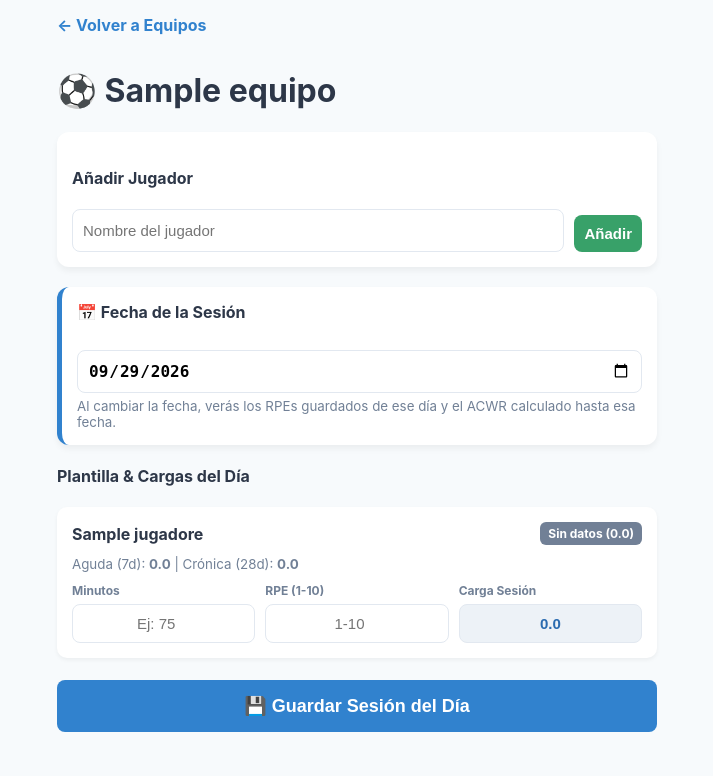
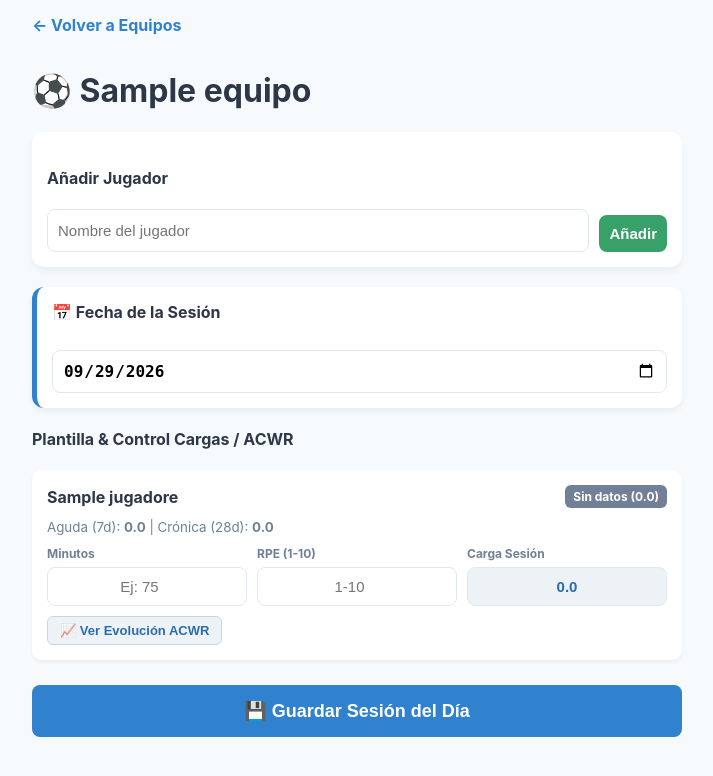
Before and after one commit to arnaufolch99/ACWR_app, a Flask app: page /equipo/1 in a window 1280 px wide. Shown: the top 776 px of the page, without its empty margins (283-996 px from the left). Run offline with Flask 3, Linux system fonts and the light colour scheme; tables that the repository leaves empty hold one stand-in row (values such as "Sample post").

Commit message:
Update equipo.html

```diff
--- a/templates/equipo.html
+++ b/templates/equipo.html
@@ -4,19 +4,22 @@
     <meta charset="UTF-8">
     <meta name="viewport" content="width=device-width, initial-scale=1.0">
     <title>{{ equipo_nombre }} - Monitor ACWR</title>
+    <script src="https://cdn.jsdelivr.net/npm/chart.js"></script>
     <style>
-        body { font-family: -apple-system, BlinkMacSystemFont, "Segoe UI", Roboto, sans-serif; max-width: 600px; margin: 0 auto; padding: 15px; background-color: #f7fafc; color: #2d3748; }
+        body { font-family: -apple-system, BlinkMacSystemFont, "Segoe UI", Roboto, sans-serif; max-width: 650px; margin: 0 auto; padding: 15px; background-color: #f7fafc; color: #2d3748; }
         a.back { display: inline-block; margin-bottom: 15px; color: #3182ce; text-decoration: none; font-weight: bold; }
         .card { background: white; padding: 15px; border-radius: 12px; box-shadow: 0 4px 6px rgba(0,0,0,0.05); margin-bottom: 20px; }
         input, select, button { padding: 10px; margin-top: 6px; border-radius: 8px; border: 1px solid #e2e8f0; font-size: 15px; box-sizing: border-box; }
         button { background-color: #38a169; color: white; border: none; font-weight: bold; cursor: pointer; }
-        .jugador-card { background: white; padding: 15px; margin-bottom: 12px; border-radius: 10px; box-shadow: 0 2px 4px rgba(0,0,0,0.05); }
+        .jugador-card { background: white; padding: 15px; margin-bottom: 15px; border-radius: 10px; box-shadow: 0 2px 4px rgba(0,0,0,0.05); }
         .jugador-header { display: flex; justify-content: space-between; align-items: center; margin-bottom: 8px; }
         .badge { padding: 4px 8px; border-radius: 6px; color: white; font-weight: bold; font-size: 12px; display: inline-block; }
         .inputs-row { display: flex; gap: 10px; margin-top: 10px; }
         .inputs-row div { flex: 1; }
         .inputs-row label { font-size: 12px; color: #718096; display: block; font-weight: bold; }
         .inputs-row input { width: 100%; text-align: center; }
+        .toggle-chart-btn { background-color: #edf2f7; color: #2b6cb0; border: 1px solid #cbd5e0; margin-top: 10px; font-size: 13px; padding: 6px 12px; border-radius: 6px; width: auto; font-weight: bold; }
+        .chart-container { display: none; margin-top: 15px; background: #faf5ff; padding: 10px; border-radius: 8px; border: 1px solid #e9d8fd; }
     </style>
 </head>
 <body>
@@ -34,18 +37,15 @@
         </form>
     </div>
 
-    <!-- Selector de Fecha para Consultar / Registrar -->
+    <!-- Selector de Fecha -->
     <form action="/registrar-carga/{{ equipo_id }}" method="POST">
         <div class="card" style="border-left: 5px solid #3182ce;">
             <h4 style="margin-top:0;">📅 Fecha de la Sesión</h4>
             <input type="date" name="fecha" id="fechaField" value="{{ fecha_sel }}" onchange="cambiarFecha(this.value)" style="width: 100%; font-size: 16px; font-weight: bold;">
-            <small style="color: #718096; display: block; margin-top: 5px;">
-                Al cambiar la fecha, verás los RPEs guardados de ese día y el ACWR calculado hasta esa fecha.
-            </small>
         </div>
 
         {% if jugadores %}
-        <h4>Plantilla & Cargas del Día</h4>
+        <h4>Plantilla & Control Cargas / ACWR</h4>
         {% for j in jugadores %}
             <div class="jugador-card">
                 <div class="jugador-header">
@@ -70,6 +70,14 @@
                         <input type="text" value="{{ j.carga_dia }}" readonly style="background-color: #edf2f7; font-weight: bold; color: #2b6cb0;">
                     </div>
                 </div>
+
+                <button type="button" class="toggle-chart-btn" onclick="toggleGrafico('{{ j.id }}')">
+                    📈 Ver Evolución ACWR
+                </button>
+
+                <div id="chart-wrapper-{{ j.id }}" class="chart-container">
+                    <canvas id="chart-{{ j.id }}"></canvas>
+                </div>
             </div>
         {% endfor %}
 
@@ -80,8 +88,88 @@
     </form>
 
     <script>
+        const chartInstances = {};
+
         function cambiarFecha(nuevaFecha) {
             window.location.href = "/equipo/{{ equipo_id }}?fecha=" + nuevaFecha;
+        }
+
+        function toggleGrafico(jugadorId) {
+            const wrapper = document.getElementById('chart-wrapper-' + jugadorId);
+            if (wrapper.style.display === 'block') {
+                wrapper.style.display = 'none';
+            } else {
+                wrapper.style.display = 'block';
+                if (!chartInstances[jugadorId]) {
+                    cargarGrafico(jugadorId);
+                }
+            }
+        }
+
+        function cargarGrafico(jugadorId) {
+            const fechaSel = document.getElementById('fechaField').value;
+            fetch('/api/historial/' + jugadorId + '?fecha=' + fechaSel)
+                .then(res => res.json())
+                .then(data => {
+                    const ctx = document.getElementById('chart-' + jugadorId).getContext('2d');
+
+                    chartInstances[jugadorId] = new Chart(ctx, {
+                        type: 'bar',
+                        data: {
+                            labels: data.labels,
+                            datasets: [
+                                {
+                                    label: 'ACWR (Ratio)',
+                                    data: data.acwr,
+                                    type: 'line',
+                                    yAxisID: 'yACWR',
+                                    borderColor: '#e53e3e',
+                                    backgroundColor: '#e53e3e',
+                                    pointRadius: 4,
+                                    pointHoverRadius: 6,
+                                    borderWidth: 2,
+                                    fill: false
+                                },
+                                {
+                                    label: 'Carga Aguda (7d)',
+                                    data: data.aguda,
+                                    yAxisID: 'yCarga',
+                                    backgroundColor: 'rgba(66, 153, 225, 0.65)',
+                                    borderColor: '#3182ce',
+                                    borderWidth: 1
+                                },
+                                {
+                                    label: 'Carga Crónica (28d)',
+                                    data: data.cronica,
+                                    yAxisID: 'yCarga',
+                                    backgroundColor: 'rgba(160, 174, 192, 0.4)',
+                                    borderColor: '#a0aec0',
+                                    borderWidth: 1
+                                }
+                            ]
+                        },
+                        options: {
+                            responsive: true,
+                            interaction: { mode: 'index', intersect: false },
+                            scales: {
+                                yCarga: {
+                                    type: 'linear',
+                                    position: 'left',
+                                    title: { display: true, text: 'Carga (UA)' },
+                                    grid: { drawOnChartArea: true }
+                                },
+                                yACWR: {
+                                    type: 'linear',
+                                    position: 'right',
+                                    min: 0,
+                                    max: 2.2,
+                                    title: { display: true, text: 'ACWR Ratio' },
+                                    grid: { drawOnChartArea: false }
+                                }
+                            }
+                        }
+                    });
+                });
         }
     </script>
 </body>
```
